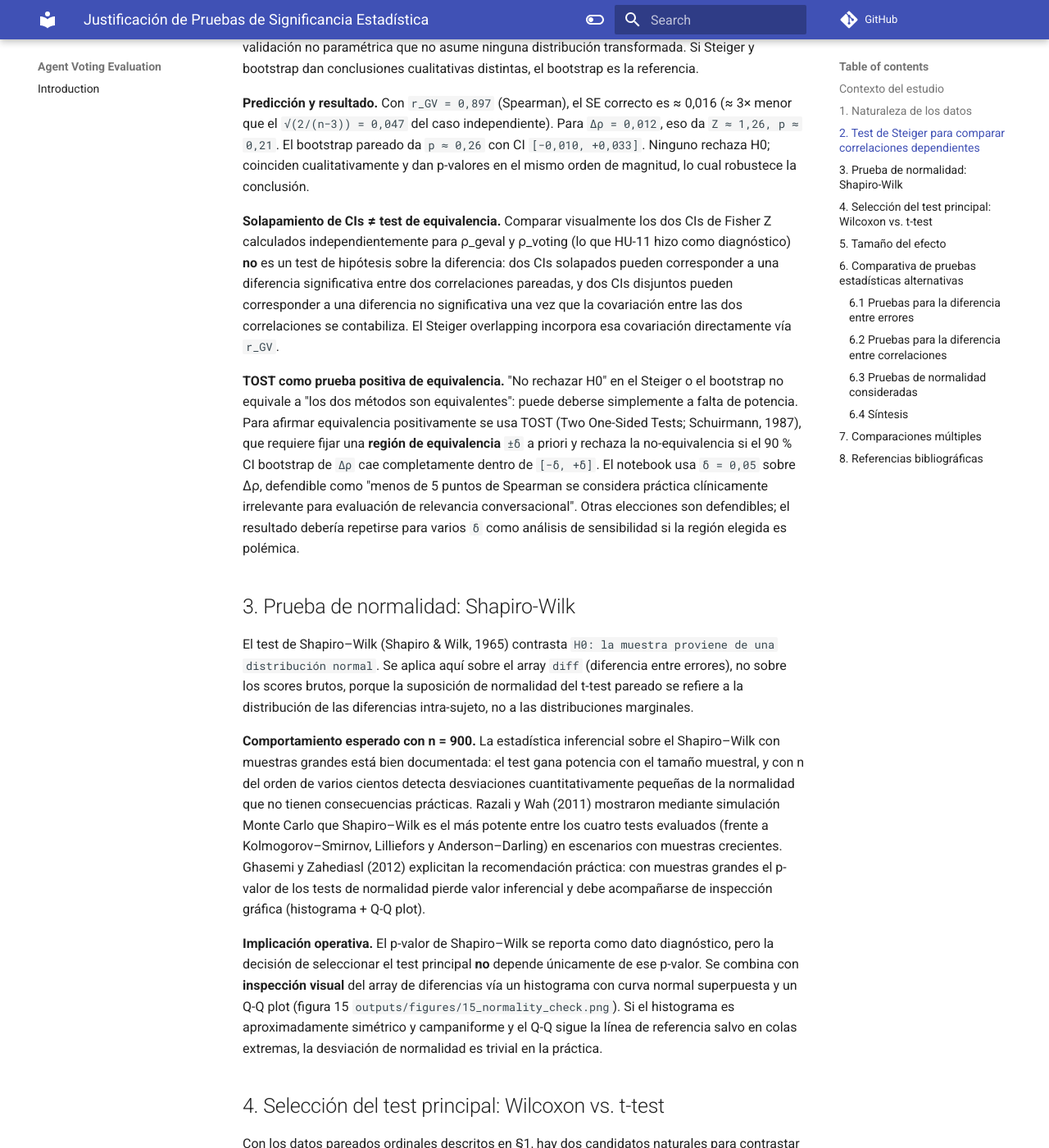
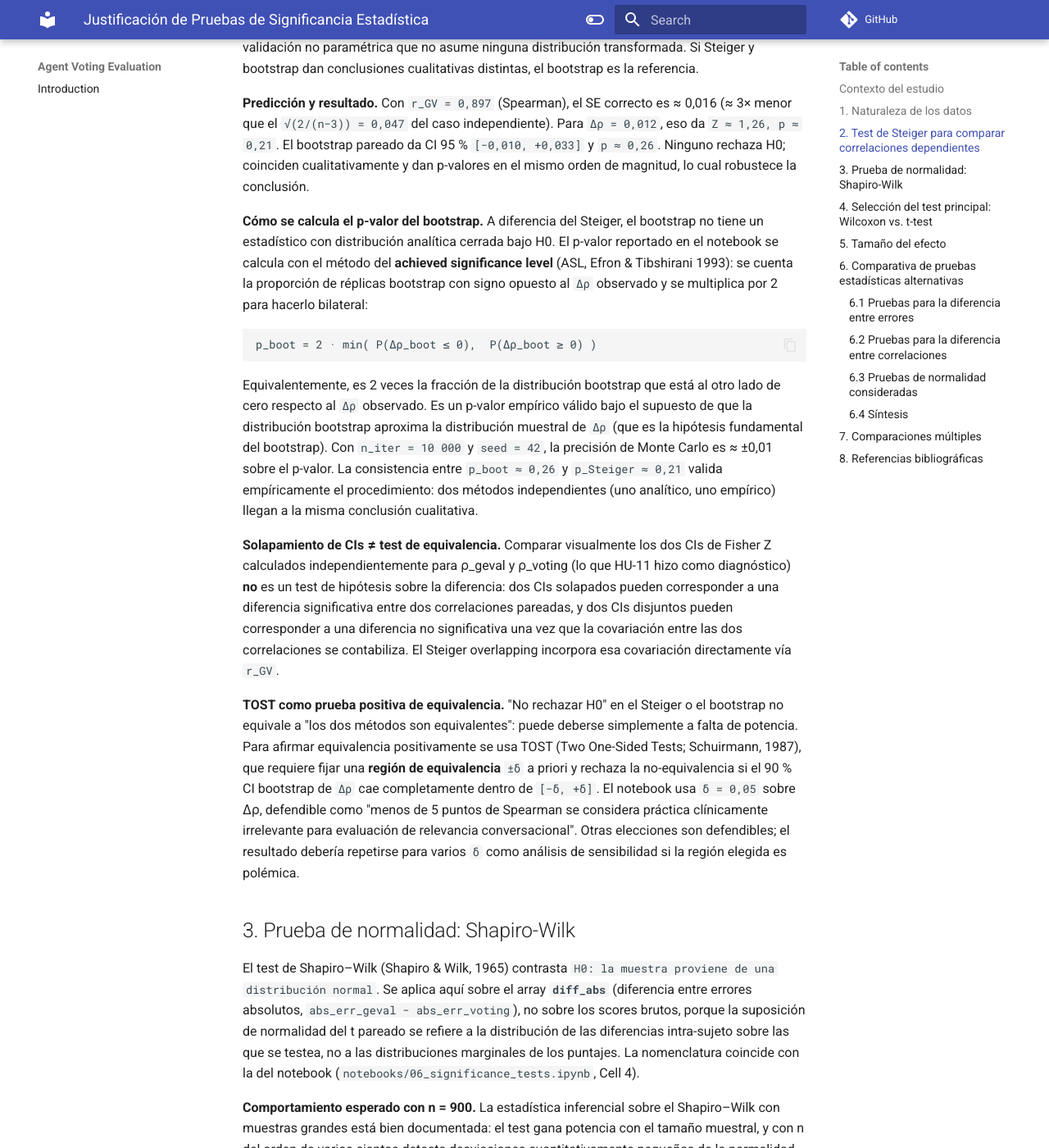
Before and after one commit to LauraGranda/agent-voting-evaluation, an MkDocs documentation site: the page built from docs/significance_tests_justification.md, in a window 1280 px wide and 1400 px high, scrolled down 3252 px. Shown: the whole window at 82% size. Built offline with MkDocs 1.6.1 and Material for MkDocs 9.7.7, drawn with Linux system fonts in a browser that asks for light colours; some of the changed text lies outside the part shown.

Commit message:
feat:Update documentation and notebooks for significance testing methods
- Revised the changelog to clarify the statistical equivalence of G-Eval and voting systems.
- Enhanced the significance_tests_justification document with detailed explanations of bootstrap p-value calculation and its empirical validity.
- Updated the significance_tests notebook to reflect changes in p-value reporting and added comments on the achieved significance level method.
- Improved clarity on the use of absolute error differences in normality tests and the rationale for test selection.

````diff
--- a/docs/significance_tests_justification.md
+++ b/docs/significance_tests_justification.md
@@ -157,9 +157,31 @@ distintas, el bootstrap es la referencia.
 **Predicción y resultado.** Con `r_GV = 0,897` (Spearman), el SE
 correcto es ≈ 0,016 (≈ 3× menor que el `√(2/(n−3)) = 0,047` del
 caso independiente). Para `Δρ = 0,012`, eso da `Z ≈ 1,26, p ≈ 0,21`.
-El bootstrap pareado da `p ≈ 0,26` con CI `[−0,010, +0,033]`. Ninguno
-rechaza H0; coinciden cualitativamente y dan p-valores en el mismo
-orden de magnitud, lo cual robustece la conclusión.
+El bootstrap pareado da CI 95 % `[−0,010, +0,033]` y `p ≈ 0,26`.
+Ninguno rechaza H0; coinciden cualitativamente y dan p-valores en
+el mismo orden de magnitud, lo cual robustece la conclusión.
+
+**Cómo se calcula el p-valor del bootstrap.** A diferencia del
+Steiger, el bootstrap no tiene un estadístico con distribución
+analítica cerrada bajo H0. El p-valor reportado en el notebook se
+calcula con el método del **achieved significance level** (ASL,
+Efron & Tibshirani 1993): se cuenta la proporción de réplicas
+bootstrap con signo opuesto al `Δρ` observado y se multiplica por 2
+para hacerlo bilateral:
+
+```text
+p_boot = 2 · min( P(Δρ_boot ≤ 0),  P(Δρ_boot ≥ 0) )
+```
+
+Equivalentemente, es 2 veces la fracción de la distribución bootstrap
+que está al otro lado de cero respecto al `Δρ` observado. Es un
+p-valor empírico válido bajo el supuesto de que la distribución
+bootstrap aproxima la distribución muestral de `Δρ` (que es la
+hipótesis fundamental del bootstrap). Con `n_iter = 10 000` y
+`seed = 42`, la precisión de Monte Carlo es ≈ ±0,01 sobre el p-valor.
+La consistencia entre `p_boot ≈ 0,26` y `p_Steiger ≈ 0,21` valida
+empíricamente el procedimiento: dos métodos independientes (uno
+analítico, uno empírico) llegan a la misma conclusión cualitativa.
 
 **Solapamiento de CIs ≠ test de equivalencia.** Comparar visualmente
 los dos CIs de Fisher Z calculados independientemente para ρ_geval y
@@ -188,10 +210,12 @@ sensibilidad si la región elegida es polémica.
 
 El test de Shapiro–Wilk (Shapiro & Wilk, 1965) contrasta
 `H0: la muestra proviene de una distribución normal`. Se aplica aquí
-sobre el array `diff` (diferencia entre errores), no sobre los scores
-brutos, porque la suposición de normalidad del t-test pareado se
-refiere a la distribución de las diferencias intra-sujeto, no a las
-distribuciones marginales.
+sobre el array **`diff_abs`** (diferencia entre errores absolutos,
+`abs_err_geval − abs_err_voting`), no sobre los scores brutos, porque
+la suposición de normalidad del t pareado se refiere a la distribución
+de las diferencias intra-sujeto sobre las que se testea, no a las
+distribuciones marginales de los puntajes. La nomenclatura coincide
+con la del notebook (`notebooks/06_significance_tests.ipynb`, Cell 4).
 
 **Comportamiento esperado con n = 900.** La estadística inferencial
 sobre el Shapiro–Wilk con muestras grandes está bien documentada:
@@ -209,12 +233,14 @@ inspección gráfica (histograma + Q-Q plot).
 **Implicación operativa.** El p-valor de Shapiro–Wilk se reporta como
 dato diagnóstico, pero la decisión de seleccionar el test principal
 **no** depende únicamente de ese p-valor. Se combina con
-**inspección visual** del array de diferencias vía un histograma con
-curva normal superpuesta y un Q-Q plot (figura 15
+**inspección visual** de `diff_abs` vía un histograma con curva
+normal superpuesta y un Q-Q plot (figura 15
 `outputs/figures/15_normality_check.png`). Si el histograma es
 aproximadamente simétrico y campaniforme y el Q-Q sigue la línea de
 referencia salvo en colas extremas, la desviación de normalidad es
-trivial en la práctica.
+trivial en la práctica. En estos datos `diff_abs` resulta asimétrico
+(`skewness = +0,38`, `z-skew = +4,66`), lo cual justifica preferir
+Wilcoxon sobre t pareado como test principal.
 
 ## 4. Selección del test principal: Wilcoxon vs. t-test
 
@@ -322,7 +348,6 @@ pareada de dos evaluadores automáticos contra un gold standard humano).
 | **Sign test** | No paramétrico, pareado | Solo simetría de los signos bajo H0 | Mínimos supuestos; muy simple | Descarta toda la magnitud de las diferencias; potencia más baja que Wilcoxon | **Descartado**: el Wilcoxon domina por usar el rango de las diferencias. |
 | **Mann–Whitney U** | No paramétrico, **no pareado** | Muestras independientes | Robusto; estándar para dos grupos independientes | **No aplica**: los datos son pareados por `conversation_id` | **Descartado**: usarlo ignoraría la dependencia y subestimaría la potencia. |
 | **Permutation test** (paired) | No paramétrico, pareado | Intercambiabilidad bajo H0 | Distribución exacta bajo H0; sin supuestos paramétricos | Costo computacional; effect size no tan estándar | **No usado**: el Wilcoxon es equivalente en este escenario y mucho más rápido; ya hay reproducibilidad fija con seed=42. |
-| **TOST (Two One-Sided Tests)** | Paramétrico, equivalencia | Región de equivalencia predefinida | Permite **probar equivalencia** (no solo "no rechazar superioridad") | Requiere fijar una región de equivalencia antes del análisis | **No usado en HU-12** pero **señalado como extensión futura**: HU-12 prueba superioridad y deja la equivalencia para HUs siguientes (limitación reconocida en la conclusión). |
 
 ### 6.2 Pruebas para la diferencia entre correlaciones
 
@@ -331,7 +356,7 @@ pareada de dos evaluadores automáticos contra un gold standard humano).
 | **Steiger Z overlapping** (Steiger, 1980) | Comparar dos correlaciones que comparten una variable | Cierre analítico; usa Fisher Z; explícitamente contabiliza `r_GV` | Derivado para Pearson bajo normalidad bivariada; SE inflado si se aplica Spearman sin corrección Bonett–Wright | **Test usado** con la fórmula correcta del caso overlapping (depende de `r_GV = 0,897`). |
 | **Fisher Z para correlaciones independientes** | Comparar dos correlaciones medidas en muestras distintas | Forma cerrada; estándar de la literatura | **No aplica**: nuestras correlaciones no son independientes (mismo target) | **Descartado**: aplicarlo ignora la dependencia y produce SE incorrecto. |
 | **Williams test** | Caso especial con ajuste de Hotelling-Williams para muestras pequeñas | Más conservador con n pequeño | Marginalmente distinto del Steiger overlapping con n grande | **No necesario** con n=900; Steiger overlapping es la forma estándar. |
-| **Bootstrap pareado de Δρ** | Remuestrear con reemplazo y calcular CI percentil del Δρ | No paramétrico; respeta automáticamente la dependencia entre las dos correlaciones; sin supuestos sobre la transformación Fisher Z | Sin p-valor de forma cerrada (se obtiene del CI) | **Test usado** como método principal robusto. Con n=900 son milisegundos, no costoso. Es la referencia cuando Steiger overlapping y bootstrap discrepan. |
+| **Bootstrap pareado de Δρ** | Remuestrear con reemplazo y calcular CI percentil del Δρ; p-valor por *achieved significance level* (proporción bilateral de réplicas con signo opuesto) | No paramétrico; respeta automáticamente la dependencia entre las dos correlaciones; sin supuestos sobre la transformación Fisher Z | El p-valor es empírico (no analítico) y tiene precisión Monte Carlo limitada por `n_iter` | **Test usado** como método principal robusto, con `n_iter = 10 000` y `seed = 42`. Con n=900 son milisegundos. Es la referencia cuando Steiger overlapping y bootstrap discrepan. |
 | **Bonett & Wright (2000)** | Corrección del SE de Fisher Z para Spearman | Apropiado cuando se aplica Steiger a Spearman | Marginal con `ρ ≈ 0,75` (factor ≈ 1,07) | **Mencionado** pero no implementado: el bootstrap pareado resuelve el problema sin necesitar la corrección analítica. |
 | **TOST** (Schuirmann, 1987) | Probar equivalencia con región predefinida | **Único** método para afirmar equivalencia positivamente, no solo "no rechazo" | Requiere fijar `δ` a priori; resultado depende de esa elección | **Test usado** con `δ = 0,05` sobre Δρ. Es la pieza que permite cerrar la pregunta con afirmación, no con ausencia de evidencia. |
 
@@ -351,13 +376,24 @@ análisis de simetría como diagnósticos; **Wilcoxon signed-rank**
 primario y **t pareado** complementario sobre `|error|` para
 exactitud; **Wilcoxon** sobre `geval − voting` para diagnosticar
 sesgo inter-método; **Steiger overlapping** y **bootstrap pareado**
-para Δρ; **TOST** ±0,05 para afirmar equivalencia formal;
-**Holm-Bonferroni** sobre los p-valores principales — cubre los
-planos del análisis con el test apropiado en cada uno. Los
+para Δρ; **TOST** ±0,05 sobre Δρ para afirmar equivalencia formal en
+ranking; **Holm-Bonferroni** sobre los p-valores principales — cubre
+los planos del análisis con el test apropiado en cada uno. Los
 alternativos descartados son o bien incompatibles con la dependencia
 entre muestras (Mann–Whitney, Fisher Z independiente) o bien
 estrictamente dominados por la opción elegida (sign test, KS,
 Anderson–Darling) en el régimen de los datos de la tesis.
+
+**Extensión natural pendiente.** El TOST se aplica aquí sobre Δρ
+(plano de ranking). Una extensión simétrica sería aplicar TOST sobre
+la diferencia de errores absolutos `|err_geval| − |err_voting|` con
+una región de equivalencia predefinida, para afirmar equivalencia
+formal **en exactitud**, no solo en ranking. El notebook actual usa
+Wilcoxon y t pareado sobre esa diferencia (tests de superioridad)
+y observa effect size negligible, lo cual sustenta una conclusión
+de equivalencia práctica. Hacer la afirmación formal vía TOST
+requiere fijar la región `±δ` a priori (defendible `δ ≈ 0,05` sobre
+el rango 1–5) y queda como refinamiento natural en una HU futura.
 
 ## 7. Comparaciones múltiples
 
@@ -385,6 +421,10 @@ origen. Los URLs y DOIs apuntan a la versión canónica.
 - Cohen, J. (1988). *Statistical Power Analysis for the Behavioral
   Sciences* (2nd ed.). Hillsdale, NJ: Lawrence Erlbaum Associates.
   ISBN 978-0805802832.
+- Efron, B., & Tibshirani, R. J. (1993). *An Introduction to the
+  Bootstrap*. New York: Chapman & Hall/CRC. ISBN 978-0412042317.
+  Capítulo 15 sobre p-valores bootstrap por *achieved significance
+  level*.
 - Conover, W. J. (1999). *Practical Nonparametric Statistics*
   (3rd ed.). New York: John Wiley & Sons. ISBN 978-0471160687.
   <https://www.wiley.com/en-us/Practical+Nonparametric+Statistics%2C+3rd+Edition-p-9780471160687>
````
Also changed, not shown: CHANGELOG.md (+1 -1 lines), 1 other file.
